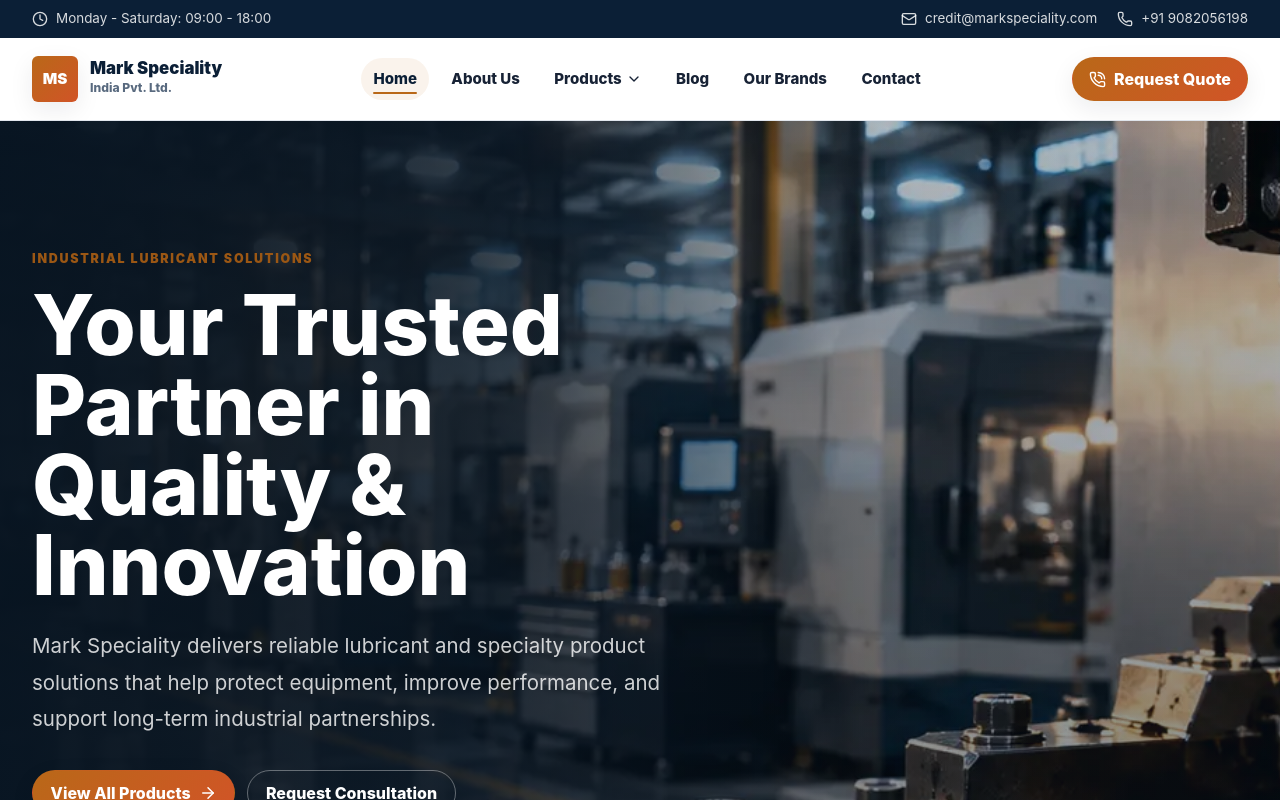
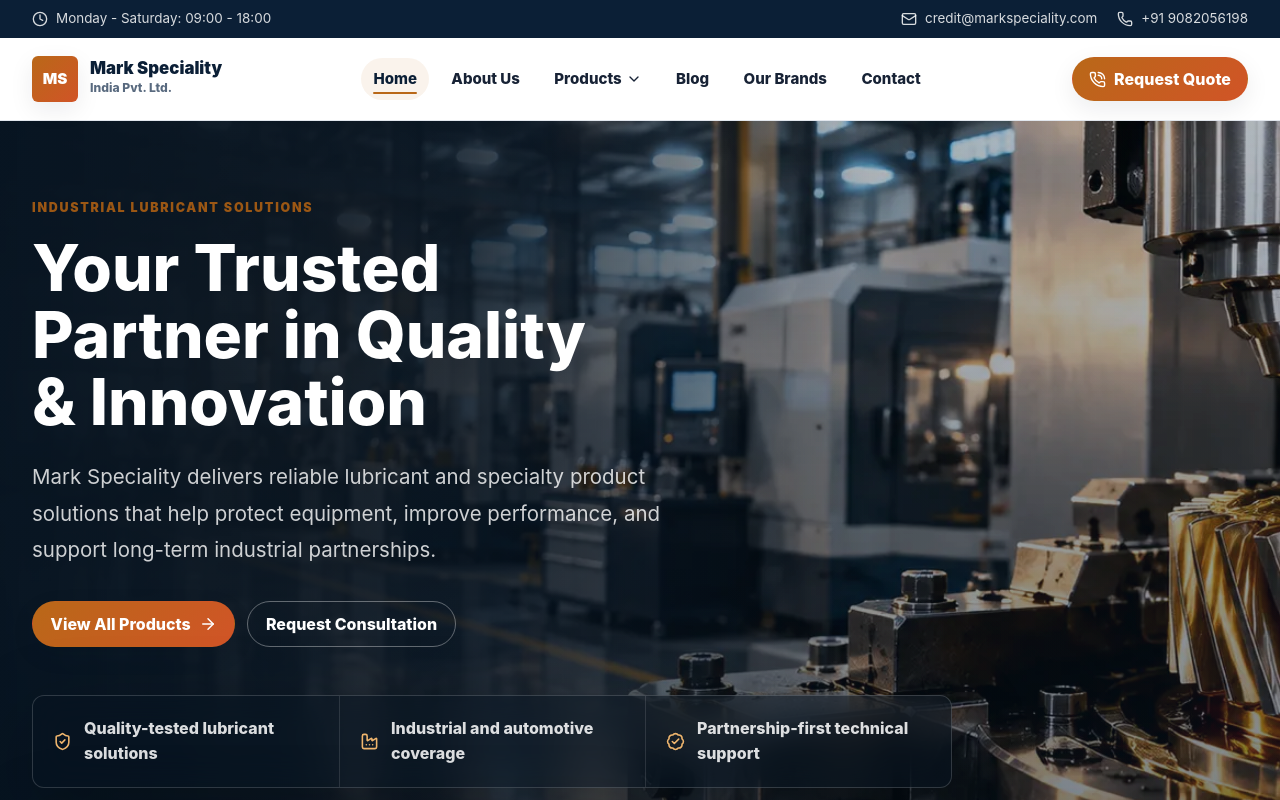
Before and after one commit to Aman-0402/markspeciality, a React (Vite) app: page / in a window 1280 px wide. Shown: the top 800 px of the page. Built offline with nearby package versions, Linux system fonts and the light colour scheme.

Commit message:
fix: prevent home hero CTA from being cropped below the fold

```diff
--- a/src/components/home/HomeHero.jsx
+++ b/src/components/home/HomeHero.jsx
@@ -28,20 +28,21 @@
 export default function HomeHero() {
   return (
     <section className="home-hero" aria-labelledby="home-hero-title">
+      <div className="home-hero__background" aria-hidden="true">
         <picture>
           <source srcSet={heroImageWebp} type="image/webp" />
           <img
             className="home-hero__image"
             src={heroImage}
             alt=""
-          aria-hidden="true"
             width={1920}
             height={800}
             loading="eager"
             fetchPriority="high"
           />
         </picture>
-      <div className="home-hero__scrim" aria-hidden="true" />
+        <div className="home-hero__scrim" />
+      </div>
       <div className="container home-hero__inner">
         <motion.div
           className="home-hero__content"
--- a/src/styles/home.css
+++ b/src/styles/home.css
@@ -1,11 +1,16 @@
 .home-hero {
   position: relative;
-  min-height: clamp(680px, calc(100vh - 120px), 860px);
+  min-height: clamp(560px, 82vh, 780px);
   display: grid;
   align-items: center;
-  overflow: hidden;
   background: var(--color-primary-strong);
   color: var(--color-white);
+}
+
+.home-hero__background {
+  position: absolute;
+  inset: 0;
+  overflow: hidden;
 }
 
 .home-hero__image {
@@ -31,8 +36,8 @@
   position: relative;
   z-index: 1;
   display: grid;
-  gap: clamp(var(--space-10), 6vw, var(--space-16));
-  padding-block: clamp(var(--space-20), 12vw, var(--space-32));
+  gap: clamp(var(--space-8), 5vw, var(--space-12));
+  padding-block: clamp(var(--space-12), 6vw, var(--space-20));
 }
 
 .home-hero__content {
@@ -40,8 +45,10 @@
 }
 
 .home-hero h1 {
-  max-width: 12ch;
+  max-width: 16ch;
   color: var(--color-white);
+  font-size: clamp(2.25rem, 5vw, 4.25rem);
+  line-height: 1.05;
 }
 
 .home-hero__lead {
```
Also changed, not shown: 1 other file (tests, documents, lock files or other folders). Lines whose indentation alone changed are shown as unchanged.
